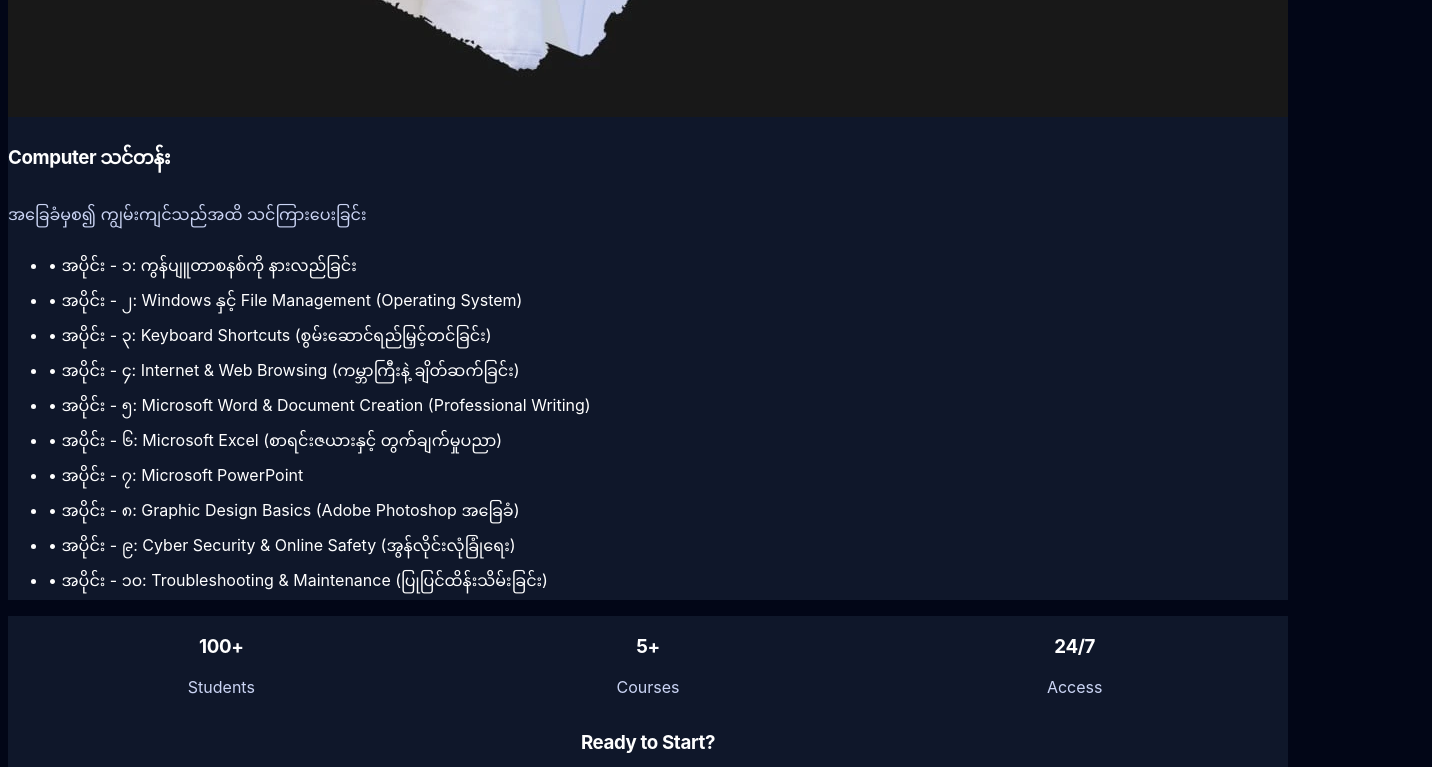
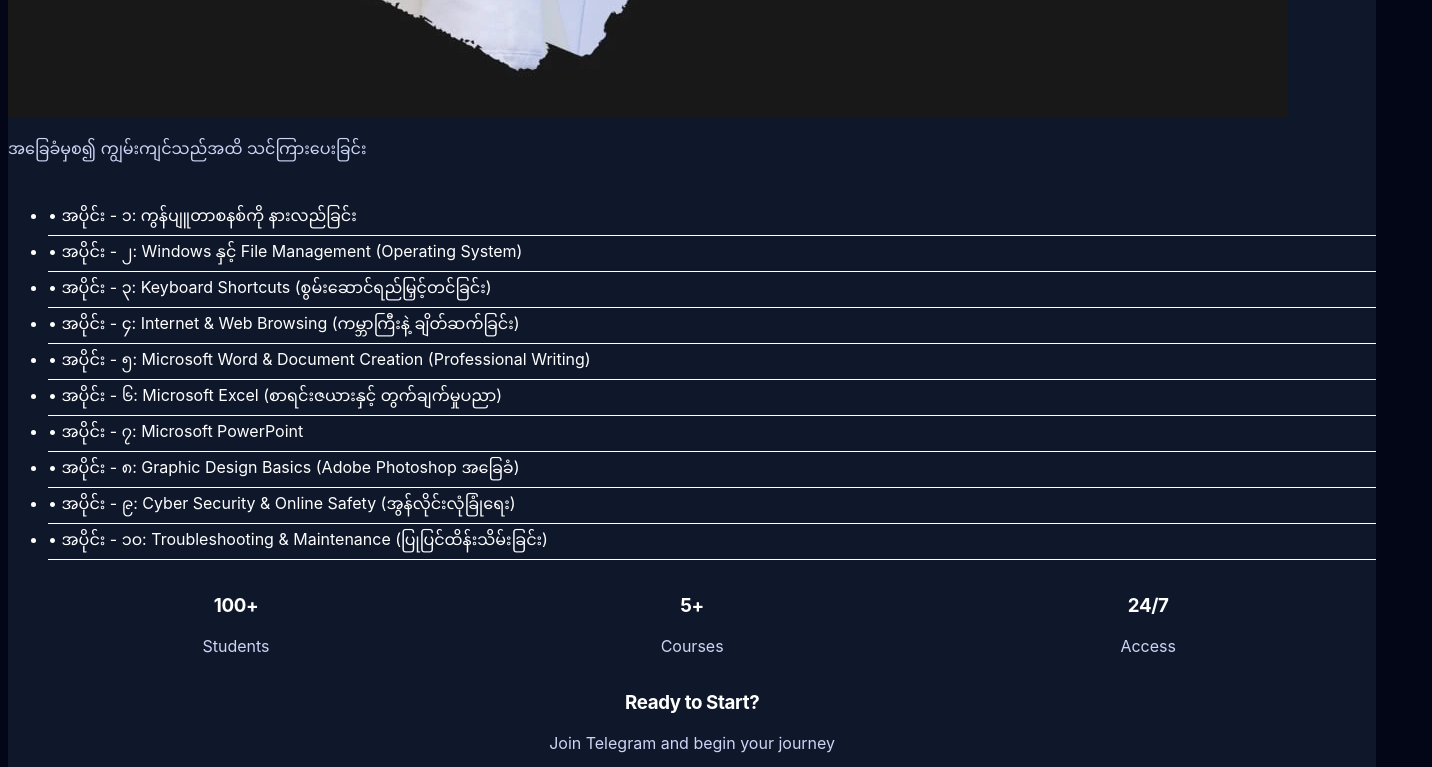
Before and after one commit to ayechanaung12723-star/kac4youth, a Next.js app: page / in a window 1280 px wide. Shown: the part 2191-2958 px from the top of the page, 1432 px wide, since content can reach past the window. Built offline with nearby package versions, Linux system fonts and the light colour scheme.

Commit message:
update icons

```diff
--- a/src/app/page.tsx
+++ b/src/app/page.tsx
@@ -10,7 +10,7 @@ import FloatingCTA from "@/components/FloatingCTA";
 import { courses } from "@/data/courses";
 
 export default function Home() {
-  const [selectedCourse, setSelectedCourse] = useState<any>(courses[0]);
+  const [selectedCourse, setSelectedCourse] = useState(courses[0]);
 
   return (
     <main className="relative min-h-screen bg-[#020617] text-white">
@@ -43,26 +43,39 @@ export default function Home() {
               ))}
             </div>
 
-            {/* Selected Course */}
+            {/* Selected Course Box */}
             <div className="bg-[#0f172a] p-6 rounded-2xl">
+
+              {/* Header: small icon + title */}
+              <div className="flex items-center gap-4 mb-4">
                 <img
                   src={selectedCourse.icon}
-                className="w-20 mb-4"
+                  className="w-12 h-12"
                 />
-
-              <h3 className="text-2xl font-bold mb-2">
+                <h3 className="text-2xl font-bold">
                   {selectedCourse.title}
                 </h3>
+              </div>
 
+              {/* Description */}
               <p className="text-slate-400 mb-4">
                 {selectedCourse.description}
               </p>
 
+              {/* Topics (scrollable) */}
+              <div className="max-h-60 overflow-y-auto pr-2">
                 <ul className="space-y-2 text-sm text-slate-300">
                   {selectedCourse.topics.map((t: string, i: number) => (
-                  <li key={i}>• {t}</li>
+                    <li
+                      key={i}
+                      className="border-b border-slate-700 pb-2 hover:text-white transition"
+                    >
+                      • {t}
+                    </li>
                   ))}
                 </ul>
+              </div>
+
             </div>
           </div>
 
@@ -70,8 +83,10 @@ export default function Home() {
           <div className="lg:sticky lg:top-24 h-fit">
             <div className="bg-[#0f172a] p-6 rounded-2xl">
 
+              {/* Stats */}
               <Stats />
 
+              {/* CTA */}
               <div className="mt-6 text-center">
                 <h3 className="text-xl font-bold mb-4">
                   Ready to Start?
```
Lines whose indentation alone changed are shown as unchanged.
